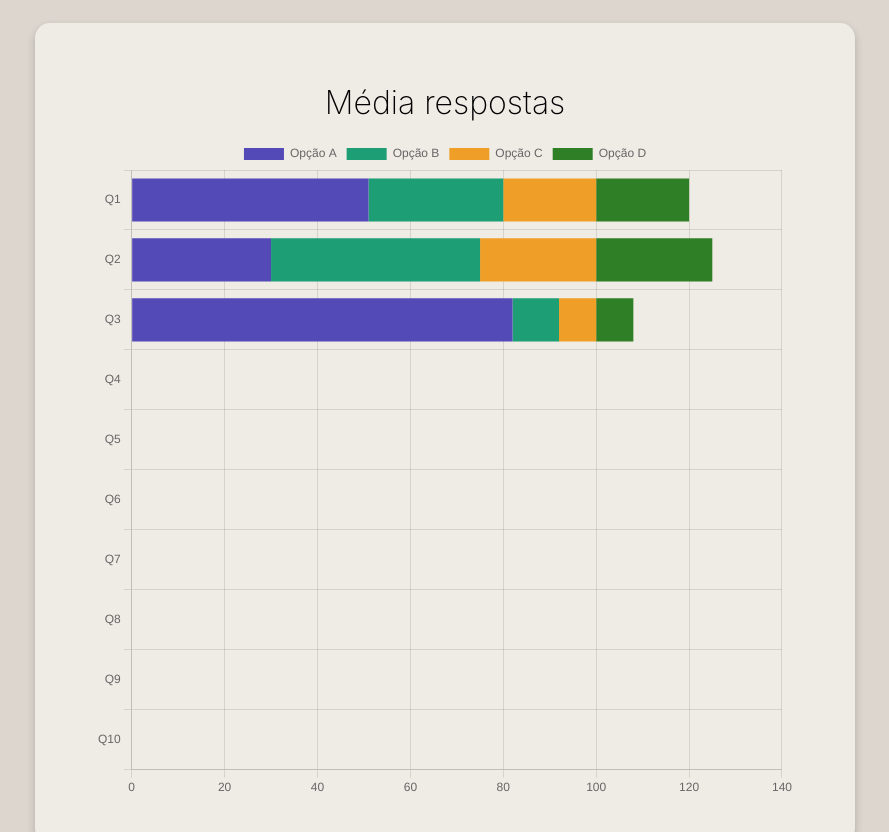
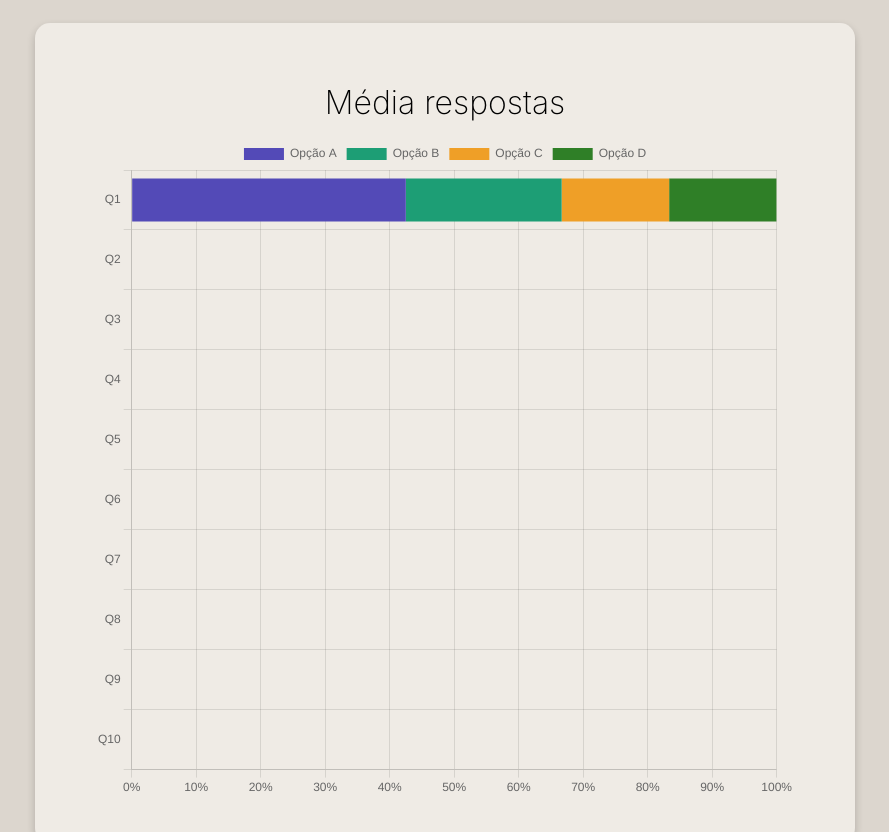
Before and after one commit to martelozzo/Projeto-Individual-Beleza-da-arte-audiovisual, a website: page web-data-viz-main/public/dashboard.html in a window 1280 px wide. Shown: the part 1020-1852 px from the top of the page, without its empty margins (45-934 px from the left). Drawn offline with nearby package versions, Linux system fonts and the light colour scheme.

Commit message:
fazendo dash das escolhas de alternativas gerais ficar em formato de porcentagem

```diff
--- a/web-data-viz-main/public/dashboard.html
+++ b/web-data-viz-main/public/dashboard.html
@@ -26,25 +26,35 @@
     <div class="inter titulo_dash">Resultados</div>
     <div class="area_grafs">
 
-        <div class="container_graf_individual" >
+        <div class="container_graf_individual">
             <div class="titulo_graf_individual inter">Seu nível é...</div>
             <div class="categoria_individual inter" style="color: green;">Iniciante</div>
             <div class="descricao_individual inter">acertou 2/10, estude mais!</div>
         </div>
-        <div class="container_graf_individual" >
-            <div style="display: flex; justify-content: center; font-size: 2rem; font-weight: 500; padding-bottom: 50px;" class="inter" >Questões mais erradas</div>
+        <div class="container_graf_individual">
+            <div style="display: flex; justify-content: center; font-size: 2rem; font-weight: 500; padding-bottom: 50px;"
+                class="inter">Questões mais erradas</div>
             <div style="display: flex; gap: 30px; justify-content: space-around; align-content: center;">
-                <div class="inter container_kpi_questoes" style="display: flex; flex-direction: column; font-size: 3.5rem; font-weight: 500;">
+                <div class="inter container_kpi_questoes"
+                    style="display: flex; flex-direction: column; font-size: 3.5rem; font-weight: 500;">
                     Q4
-                    <div style="display: flex; justify-content: center; font-size: 1.5rem; font-weight: 500; color: red; ">55%</div>
+                    <div
+                        style="display: flex; justify-content: center; font-size: 1.5rem; font-weight: 500; color: red; ">
+                        55%</div>
                 </div>
-                <div class="inter container_kpi_questoes" style="display: flex; flex-direction: column; font-size: 3.5rem; font-weight: 500;">
+                <div class="inter container_kpi_questoes"
+                    style="display: flex; flex-direction: column; font-size: 3.5rem; font-weight: 500;">
                     Q7
-                    <div style="display: flex; justify-content: center; font-size: 1.5rem; font-weight: 500; color: orange; background-color: rgb(248, 244, 238);">25%</div>
+                    <div
+                        style="display: flex; justify-content: center; font-size: 1.5rem; font-weight: 500; color: orange; background-color: rgb(248, 244, 238);">
+                        25%</div>
                 </div>
-                <div class="inter container_kpi_questoes" style="display: flex; flex-direction: column; font-size: 3.5rem; font-weight: 500;">
+                <div class="inter container_kpi_questoes"
+                    style="display: flex; flex-direction: column; font-size: 3.5rem; font-weight: 500;">
                     Q3
-                    <div style="display: flex; justify-content: center; font-size: 1.5rem; font-weight: 500; color: rgb(188, 182, 0); background-color: rgb(248, 244, 238);">19%</div>
+                    <div
+                        style="display: flex; justify-content: center; font-size: 1.5rem; font-weight: 500; color: rgb(188, 182, 0); background-color: rgb(248, 244, 238);">
+                        19%</div>
                 </div>
             </div>
         </div>
@@ -80,7 +90,7 @@
                         <div class="dado_mini inter">560 usuários</div>
                     </div>
 
-                    <div class="container_kpi_user_mini" >
+                    <div class="container_kpi_user_mini">
                         <div class="titulo_kpi_mini inter" style="color: orange;">Avançado (8-9)</div>
                         <div class="dado_kpi_user inter">14%</div>
                         <div class="dado_mini inter">240 usuários</div>
@@ -109,10 +119,23 @@
 
 <script>
 
-    function logout(){
+    function logout() {
         sessionStorage.clear();
         window.location.href = `login.html`
     }
+
+    // 1. Somatória total de respostas/votos para esta questão específica
+    // (Exemplo fictício baseado nos seus números: 51 + 29 + 20 + 20 = 120 votos no total)
+    let total_questoes1 = 51 + 29 + 20 + 20
+
+    // 2. Correção da fórmula: (votos_da_alternativa * 100) / total_geral
+    let por_altA = (51 * 100) / total_questoes1   // ~42.5%
+    let por_altB = (29 * 100) / total_questoes1   // ~24.1%
+    let por_altC = (20 * 100) / total_questoes1   // ~16.7%
+    let por_altD = (20 * 100) / total_questoes1   // ~16.7%
+
+    // Agora a soma de porcentagem1 vai dar exatamente 100%
+    let porcentagem1 = por_altA + por_altB + por_altC + por_altD
 
 
     new Chart(document.getElementById('chart'), {
@@ -120,10 +143,12 @@
         data: {
             labels: ['Q1', 'Q2', 'Q3', 'Q4', 'Q5', 'Q6', 'Q7', 'Q8', 'Q9', 'Q10'],
             datasets: [
-                { label: 'Opção A', data: [51, 30, 82], backgroundColor: '#534AB7' },
-                { label: 'Opção B', data: [29, 45, 10], backgroundColor: '#1D9E75' },
-                { label: 'Opção C', data: [20, 25, 8], backgroundColor: '#EF9F27' },
-                { label: 'Opção D', data: [20, 25, 8], backgroundColor: '#2F7F27' }
+                // O Chart.js espera um array de dados para cada questão (Q1 até Q10).
+                // Para testar a Q1, colocamos as variáveis na primeira posição de cada array:
+                { label: 'Opção A', data: [por_altA, 0, 0, 0, 0, 0, 0, 0, 0, 0], backgroundColor: '#534AB7' },
+                { label: 'Opção B', data: [por_altB, 0, 0, 0, 0, 0, 0, 0, 0, 0], backgroundColor: '#1D9E75' },
+                { label: 'Opção C', data: [por_altC, 0, 0, 0, 0, 0, 0, 0, 0, 0], backgroundColor: '#EF9F27' },
+                { label: 'Opção D', data: [por_altD, 0, 0, 0, 0, 0, 0, 0, 0, 0], backgroundColor: '#2F7F27' }
             ]
         },
         options: {
@@ -131,7 +156,15 @@
             responsive: true,
             maintainAspectRatio: false,
             scales: {
-                x: { stacked: true },
+                x: {
+                    stacked: true,
+                    max: 100, // Força o limite do eixo X a ser 100%
+                    ticks: {
+                    callback: function(value) {
+                        return value + '%'; // Pega o número atual e junta com o símbolo de %
+                    }
+                }
+                },
                 y: { stacked: true }
             }
         }
```
